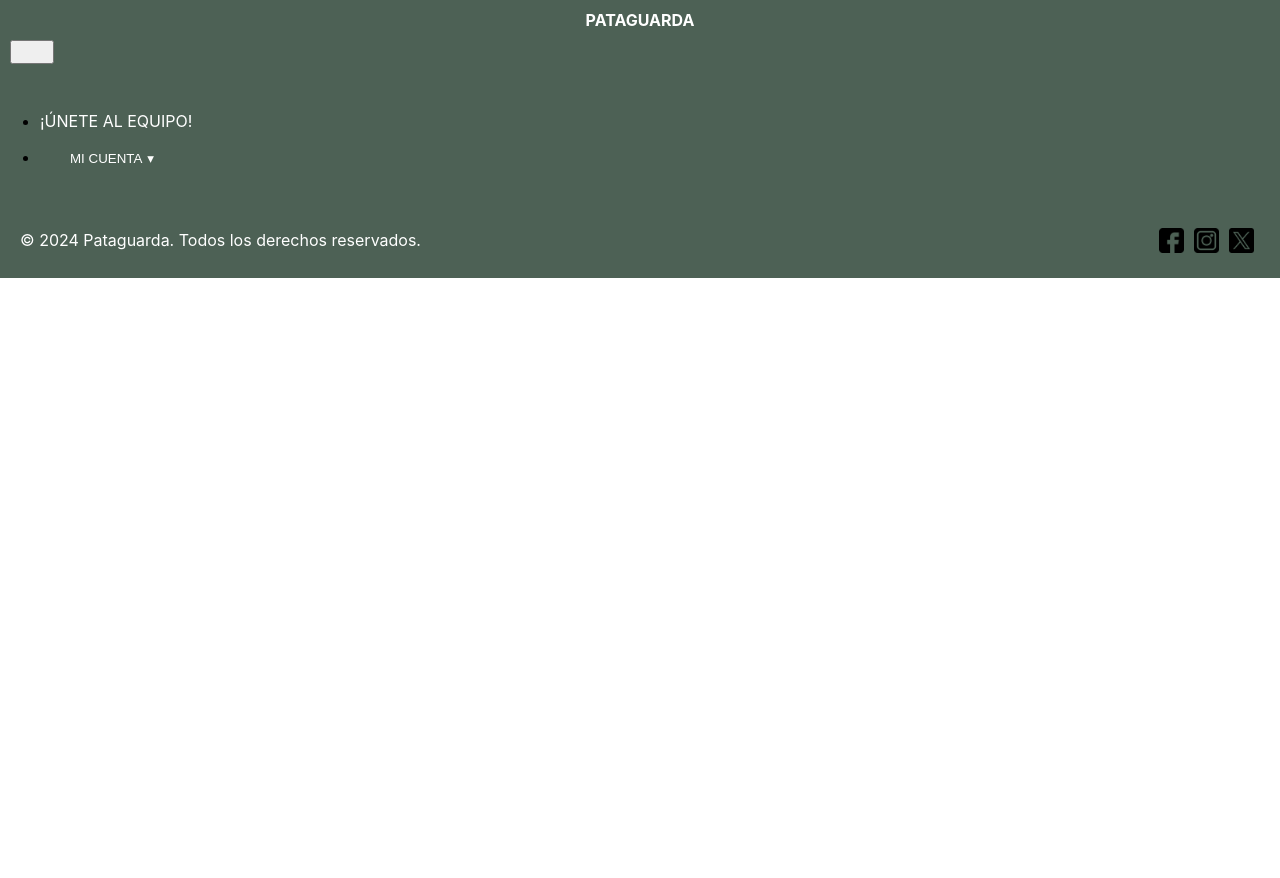
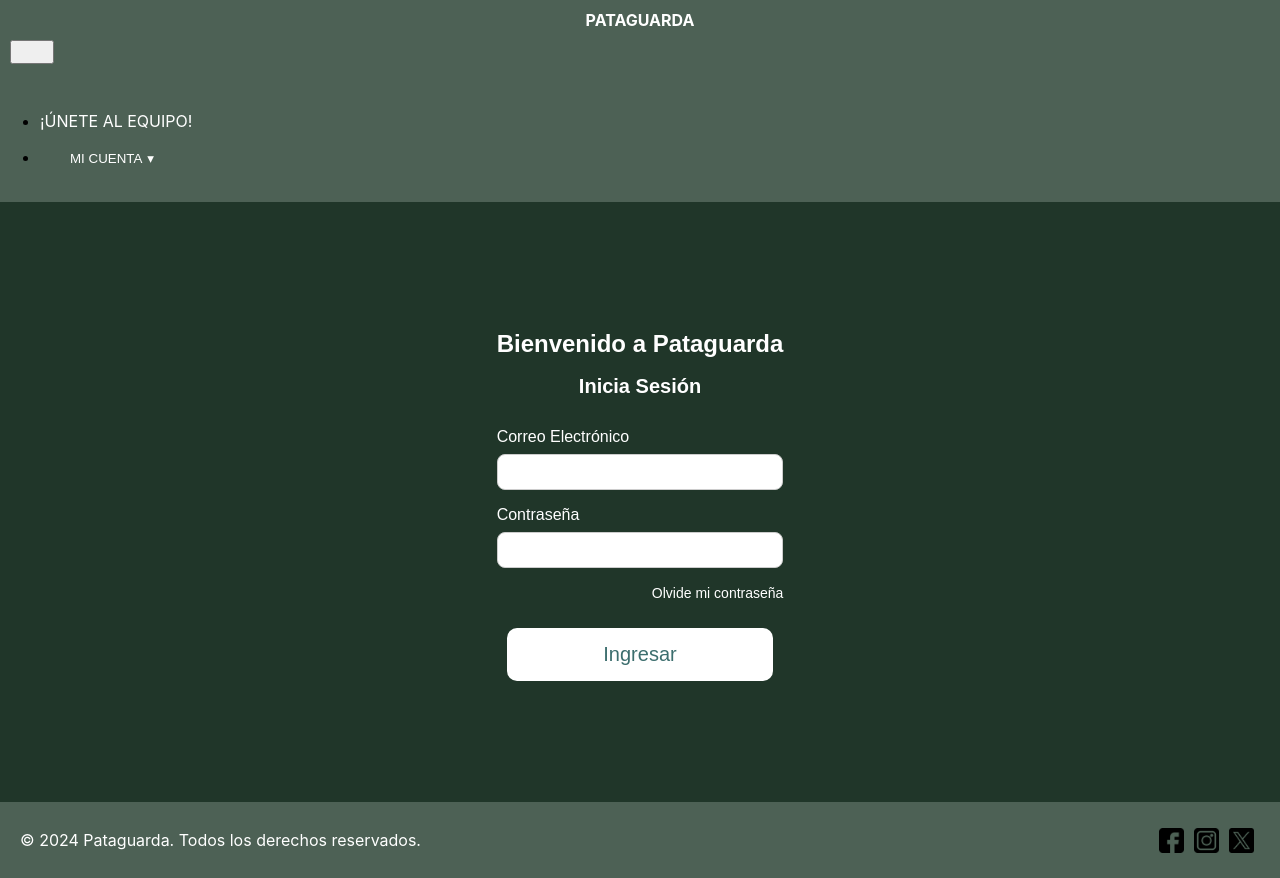
Before and after one commit to ddelsere/aplicaciones-interactivas, a React (Create React App) app in the folder tpo-pataguarda/: page /login in a window 1280 px wide. Before the commit the page ends 800 px from the top, so only its background shows below. Built offline with nearby package versions, Linux system fonts and the light colour scheme.

Commit message:
Agrego login y reset password

```diff
--- a/tpo-pataguarda/src/App.js
+++ b/tpo-pataguarda/src/App.js
@@ -4,7 +4,9 @@ import Header from './components/Header';
 import MainContent from './components/MainContent';
 import Footer from './components/Footer';
 import Servicios from './pages/servicios';
-import ServiciosProvider from './components/services/servicesListProvider';
+import LoginPage from './pages/login';
+import ResetPassword from './components/login/resetPassword';
+import ServiciosProvider from './pages/servicesProvider';
 
 function App() {
   return (
@@ -12,12 +14,16 @@ function App() {
       <div>
         <Header />
         <Routes>
-          <Route exact path="/" element={<MainContent />} />
+          <Route path="/" element={<MainContent />} />
           <Route path="/pages/servicios" element={<Servicios />} />
 
+          <Route path="/login" element={<LoginPage />} />
+          <Route path="/reset-password" element={<ResetPassword />} />
+          <Route path='/services-provider' element={<ServiciosProvider />} />
         </Routes>
 
         <Footer />
+
       </div>
     </Router>
   );
--- /dev/null
+++ b/tpo-pataguarda/src/components/login/login.css
@@ -0,0 +1,108 @@
+/* Style the container */
+.login-container {
+    display: flex;
+    flex-direction: column;
+    align-items: center;
+    justify-content: center;
+    min-height: 75vh;
+    background-color: #203629;
+    color: #ffffff;
+    font-family: Arial, sans-serif;
+  }
+
+  /* Style the header */
+  .login-container header {
+    font-size: 2rem;
+    margin: 2rem 0;
+  }
+
+  /* Style the main section */
+  .login-container main {
+    background-color: #3c6e6e;
+    padding: 2em;
+    border-radius: 1em;
+    text-align: center;
+    width: 90%;
+    max-width: 30em;
+  }
+
+  /* Style the headings */
+  .login-container h1 {
+    font-size: 1.5rem;
+    margin-bottom: 0.5em;
+  }
+
+  .login-container h2 {
+    font-size: 1.25rem;
+    margin-bottom: 1.5em;
+    text-align: center;
+  }
+
+  /* Style the form */
+  .login-container form {
+    display: flex;
+    flex-direction: column;
+    gap: 1em;
+  }
+
+  .login-container .input-group {
+    display: flex;
+    flex-direction: column;
+    text-align: left;
+  }
+
+  .login-container .input-group label {
+    font-size: 1rem;
+    margin-bottom: 0.5em;
+  }
+
+  .login-container .input-group input {
+    padding: 0.5em;
+    font-size: 1rem;
+    border: 1px solid #ccc;
+    border-radius: 0.5em;
+  }
+
+  /* Style the forgot password link */
+  .login-container .forgot-password {
+    text-align: right;
+  }
+
+  .login-container .forgot-password a {
+    color: #ffffff;
+    text-decoration: none;
+    font-size: 0.875rem;
+  }
+
+  /* Style the button */
+  .login-container button {
+    padding: 0.75em;
+    font-size: 1.25rem;
+    background-color: white;
+    color: #3c6e6e;
+    border: none;
+    border-radius: 0.5em;
+    cursor: pointer;
+    transition: background-color 0.3s ease;
+  }
+
+  .login-container button:hover {
+    background-color: lightgray;
+  }
+
+  /* Style the messages */
+  .login-container .error {
+    color: red;
+    font-size: 1rem;
+  }
+
+  .login-container .message {
+    color: white;
+    font-size: 1rem;
+  }
+
+  /* Style the footer */
+  .login-container footer {
+    margin-top: 2rem;
+    font-size: 0.875rem;
+  }
--- /dev/null
+++ b/tpo-pataguarda/src/components/login/login.jsx
@@ -0,0 +1,75 @@
+import React, { useState } from 'react';
+import './login.css'
+import { Link } from 'react-router-dom';
+import { useNavigate } from 'react-router-dom';
+
+const Login = () => {
+  const [email, setEmail] = useState('');
+  const [password, setPassword] = useState('');
+  const [error, setError] = useState('');
+  const [message, setMessage] = useState('');
+  const navigate = useNavigate();
+
+  const handleLogin = async (e) => {
+    e.preventDefault();
+    try {
+      const response = await fetch(`http://localhost:8081/api/v1/login?email=${email}&password=${password}`);
+      const data = await response.json();
+      if (!response.ok) {
+        throw new Error('Login failed');
+      }
+      console.log(data);
+      setMessage(`Welcome, ${data.name}!`);
+      if(data.type === "P"){
+        //redirect to profile
+      }else{
+        //redirect to home, ver como pasarle la data de que se logueo como cliente para qe le aparezca el header de clientes
+            navigate('/');
+      }
+
+    } catch (error) {
+      setError(error.message);
+    }
+  };
+
+  return (
+    <div className="login-container">
+
+      <div>
+        <h1>Bienvenido a Pataguarda</h1>
+        <h2>Inicia Sesión</h2>
+        <form onSubmit={handleLogin}>
+          <div className="input-group">
+            <label htmlFor="email">Correo Electrónico</label>
+            <input
+              type="email"
+              id="email"
+              value={email}
+              onChange={(e) => setEmail(e.target.value)}
+              required
+            />
+          </div>
+          <div className="input-group">
+            <label htmlFor="password">Contraseña</label>
+            <input
+              type="password"
+              id="password"
+              value={password}
+              onChange={(e) => setPassword(e.target.value)}
+              required
+            />
+          </div>
+          <div className="forgot-password">
+          <Link to="/reset-password">Olvide mi contraseña</Link>
+          </div>
+          <button type="submit">Ingresar</button>
+        </form>
+        {error && <p className="error">{error}</p>}
+        {message && <p className="message">{message}</p>}
+      </div>
+
+    </div>
+  );
+};
+
+export default Login;
--- /dev/null
+++ b/tpo-pataguarda/src/components/login/resetPassword.jsx
@@ -0,0 +1,96 @@
+import React, { useState } from 'react';
+import './login.css';
+import { useNavigate } from 'react-router-dom';
+
+const ResetPassword = () => {
+    const [email, setEmail] = useState('');
+    const [password, setPassword] = useState('');
+    const [repeatPassword, setRepeatPassword] = useState('');
+    const [error, setError] = useState('');
+    const [message, setMessage] = useState('');
+    const navigate = useNavigate();
+
+
+
+    const handleLogin = async (e) => {
+        e.preventDefault();
+        try {
+
+            if (password === repeatPassword) {
+                const body = {email: email, password: password};
+
+                const response = await fetch('http://localhost:8081/api/v1/login/reset-password', {
+                    method: 'PUT',
+                    headers: {
+                        'Content-Type':'application/json'
+
+                    },
+                    body: JSON.stringify(body),
+                });
+
+
+                if (!response.ok) {
+                    throw new Error('Login failed');
+                }
+
+                setMessage('Se ha cambiado la contraseña exitosamente');
+                setTimeout(() => {
+                    navigate('/login');
+                  }, 3000); // Redirige al login despues de tres segundos
+            } else {
+                setError(error.message);
+            }
+        } catch (error) {
+            setMessage("Las contraseñnas deben coincidir");
+        }
+
+    };
+
+    return (
+        <div className="login-container">
+
+            <div>
+                <h1>Bienvenido a Pataguarda</h1>
+                <h2>Inicia Sesión</h2>
+                <form onSubmit={handleLogin}>
+                    <div className="input-group">
+                        <label htmlFor="email">Correo Electrónico</label>
+                        <input
+                            type="email"
+                            id="email"
+                            value={email}
+                            onChange={(e) => setEmail(e.target.value)}
+                            required
+                        />
+                    </div>
+                    <div className="input-group">
+                        <label htmlFor="password">Contraseña</label>
+                        <input
+                            type="password"
+                            id="password"
+                            value={password}
+                            onChange={(e) => setPassword(e.target.value)}
+                            required
+                        />
+                    </div>
+                    <div className="input-group">
+                        <label htmlFor="password">Contraseña</label>
+                        <input
+                            type="password"
+                            id="repeatPassword"
+                            value={repeatPassword}
+                            onChange={(e) => setRepeatPassword(e.target.value)}
+                            required
+                        />
+                    </div>
+                    <button type="submit">Ingresar</button>
+                </form>
+                {error && <p className="error">{error}</p>}
+                {message && <p className="message">{message}</p>}
+            </div>
+
+        </div>
+    );
+};
+
+export default ResetPassword;
--- /dev/null
+++ b/tpo-pataguarda/src/pages/login.js
@@ -0,0 +1,16 @@
+import React from 'react';
+import Header from '../components/Header';
+import Footer from '../components/Footer';
+import Login from '../components/login/login';
+
+function LoginPage() {
+  return (
+    <div>
+      {/* <Header /> */}
+      <Login />
+      {/* <Footer /> */}
+    </div>
+  );
+}
+
+export default LoginPage;
```
